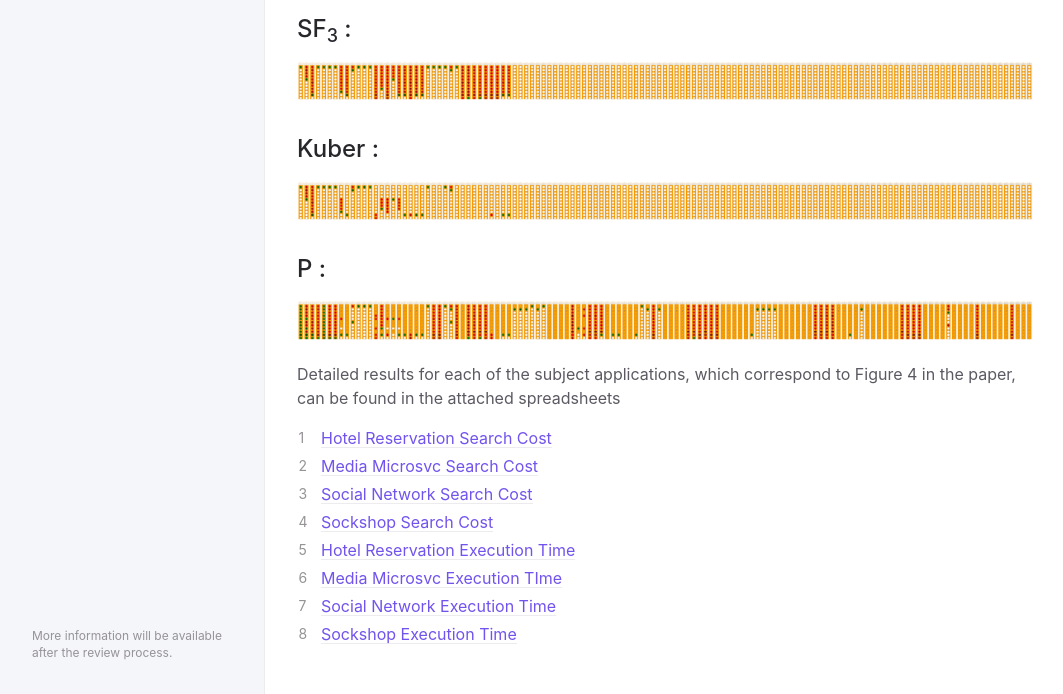
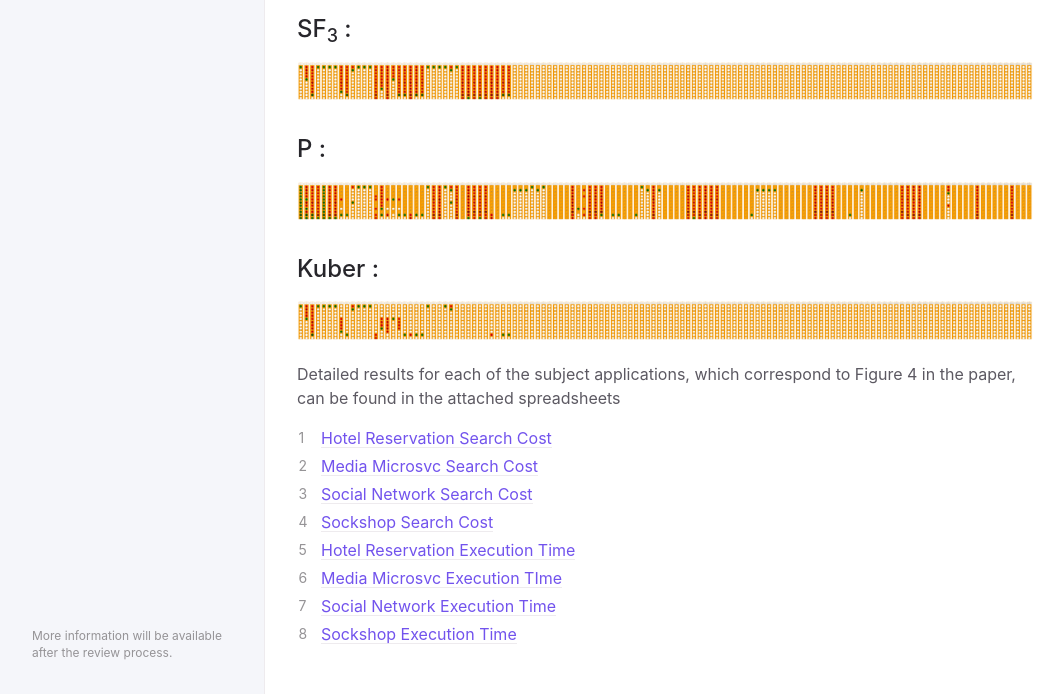
Before and after one commit to kubercostoptimizer/kubercostoptimizer.github.io, a Jekyll site: the page built from docs/results.md, in a window 1280 px wide. Shown: the part 1090-1784 px from the top of the page, without its empty margins (107-1170 px from the left). Built offline with Jekyll 4.4.1, drawn with Linux system fonts in a browser that asks for light colours.

Commit message:
Update results.md

```diff
--- a/docs/results.md
+++ b/docs/results.md
@@ -32,13 +32,14 @@ Circles coloured based on information about the execution.
 
 ![SF3](../SF3.png)
 
+## P :
+
+![P](../P.png)
+
 ## Kuber :
 
 ![Kuber](../Kuber.png)
 
-## P :
-
-![P](../P.png)
 
 Detailed results for each of the subject applications, which correspond to Figure 4 in the paper, can be found in the attached spreadsheets
 1. [Hotel Reservation Search Cost](https://github.com/kubercostoptimizer/kubercostoptimizer.github.io/raw/main/Hotel_Reservation_search_cost.xlsx)
```
